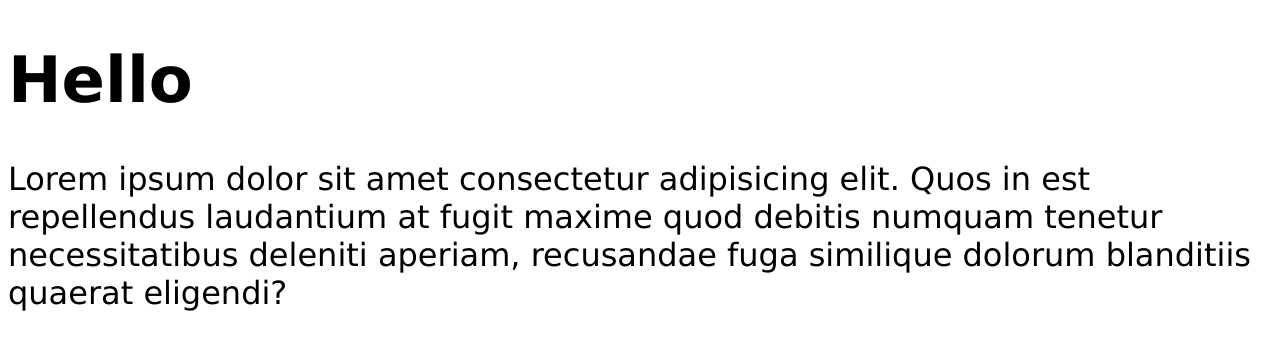
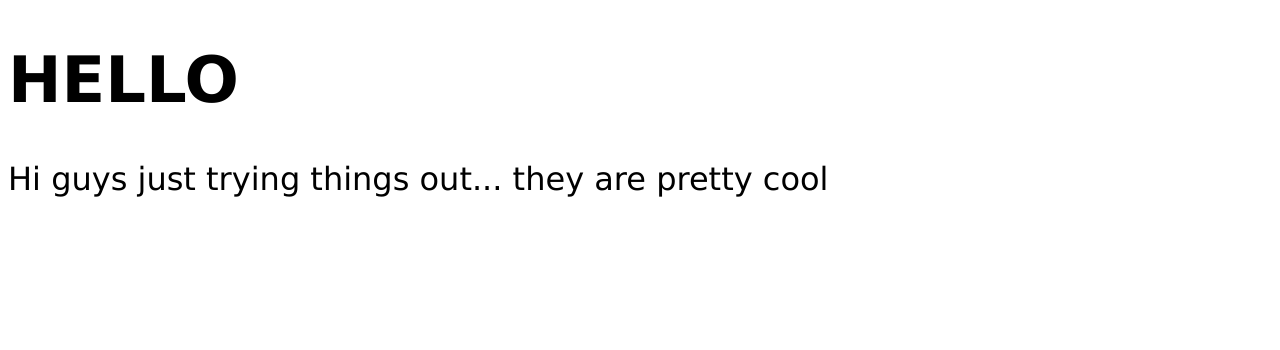
Before and after one commit to lalettywambo/js-tut, a plain HTML site: page index.html in a window 1280 px wide. Drawn offline with Linux system fonts and the light colour scheme.

Commit message:
add content in files

```diff
--- a/index.html
+++ b/index.html
@@ -7,8 +7,8 @@
     <link rel="stylesheet" href="style.css">
 </head>
 <body>
-    <h1>Hello</h1>
-    <p>Lorem ipsum dolor sit amet consectetur adipisicing elit. Quos in est repellendus laudantium at fugit maxime quod debitis numquam tenetur necessitatibus deleniti aperiam, recusandae fuga similique dolorum blanditiis quaerat eligendi?</p>
+    <h1 id="my h1"></h1>
+    <p id="my p"></p>
     <script src="index.js"></script>
 </body>
 </html>
--- a/index.js
+++ b/index.js
@@ -1 +1,9 @@
-console.log(`Hello love love you`)
+console.log(`Hello love love you`) // to add content
+
+window.alert(`This is an alert`) //to add a window
+
+
+//to add content on html file using js
+
+document.getElementById("my h1").textContent = 'HELLO';
+document.getElementById("my p").textContent = 'Hi guys just trying things out... they are pretty cool';
```
